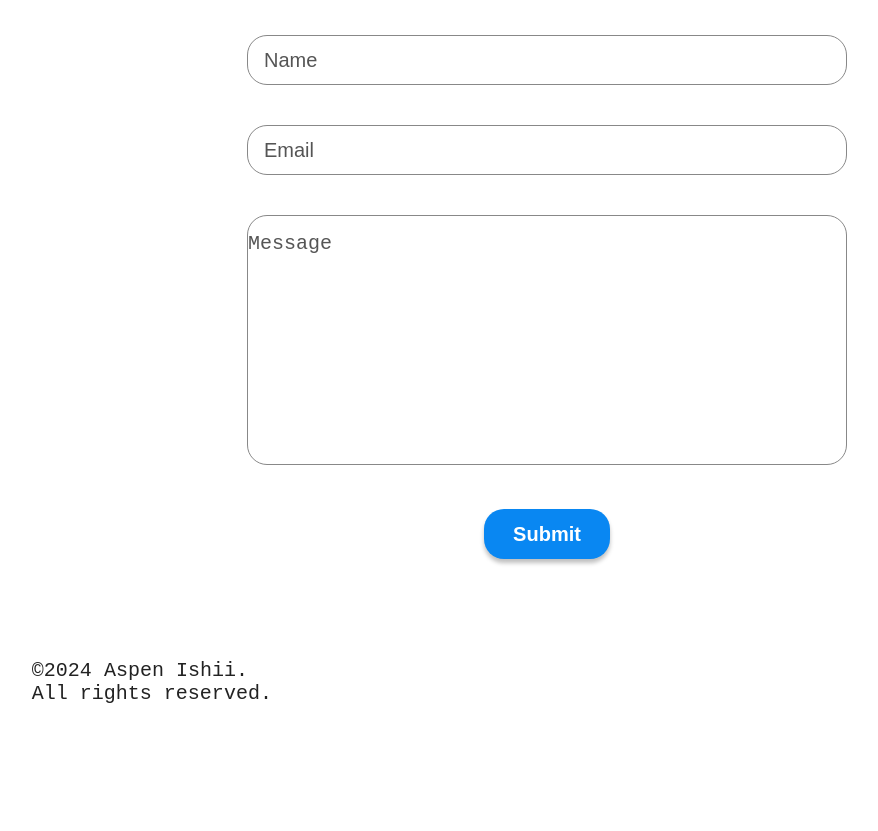
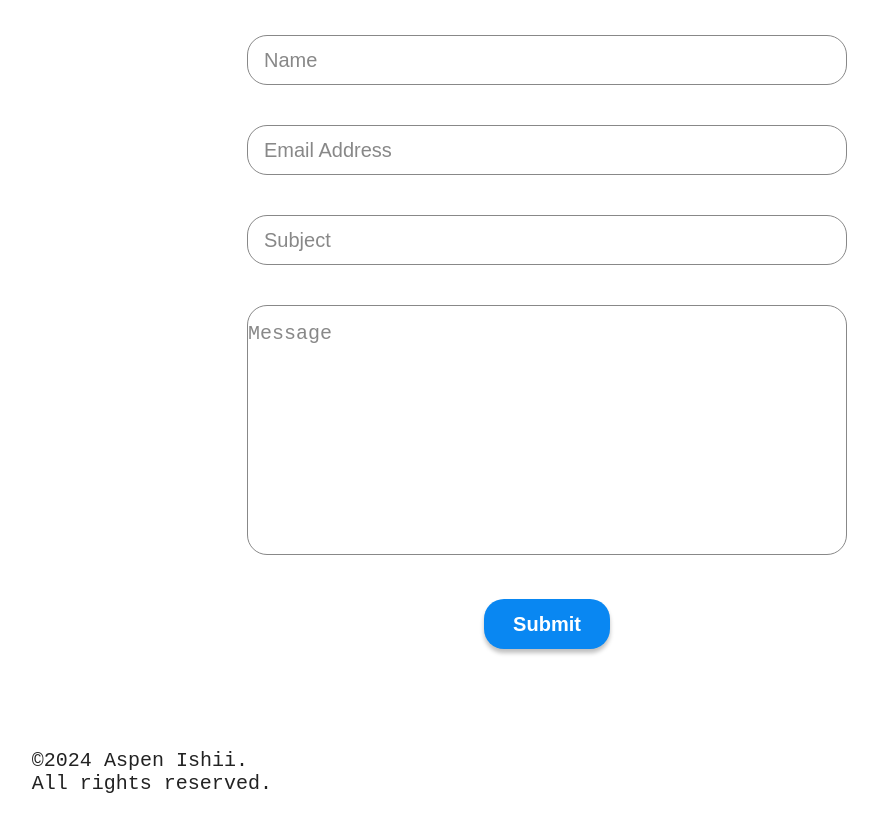
Before and after one commit to Aspen-Ishii/Portfolio-, a React (Vite) app: page / in a window 1280 px wide. Shown: the part 2080-2911 px from the top of the page, without its empty margins (93-971 px from the left). Before the commit the page ends 2845 px from the top, so only its background shows below. Built offline with nearby package versions, Linux system fonts and the light colour scheme.

Commit message:
add subject section to contact form

```diff
--- a/src/sections/Contact/Contact.jsx
+++ b/src/sections/Contact/Contact.jsx
@@ -11,18 +11,24 @@ function Contact() {
                 </label>
                 <input type="text" name="name" id="name" placeholder='Name' required/>
             </div>
-                <div className="formGroup">
+            <div className="formGroup">
                 <label htmlFor='email' hidden>
                     Email
                 </label>
-                <input type="text" name="email" id="email" placeholder='Email' required/>
+                <input type="text" name="email" id="email" placeholder='Email Address' required/>
             </div>
-                <div className="formGroup">
+            <div className="formGroup">
+                <label htmlFor='subject' hidden>
+                    Name
+                </label>
+                <input type="text" name="subject" id="subject" placeholder='Subject' required/>
+            </div>
+            <div className="formGroup">
                 <label htmlFor='Message' hidden>
                     Message
                 </label>
                 <textarea name="message" id="message" placeholder='Message' required></textarea>
-                </div>
+            </div>
             <input className='hover btn' type="submit" value="Submit" />
             </form>
         </section>
--- a/src/sections/Contact/ContactStyles.module.css
+++ b/src/sections/Contact/ContactStyles.module.css
@@ -32,7 +32,7 @@ input, textarea {
 }
 
 ::placeholder {
-    color: var(--form-text-color)
+    color: #888
 }
 
 input[ type='submit'] {
```
